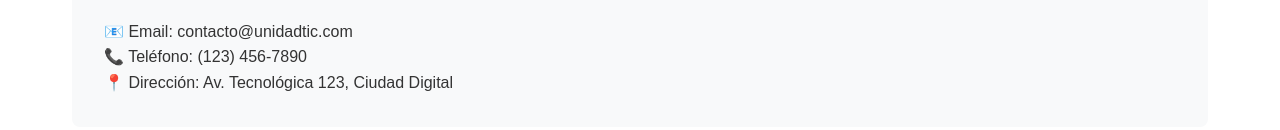
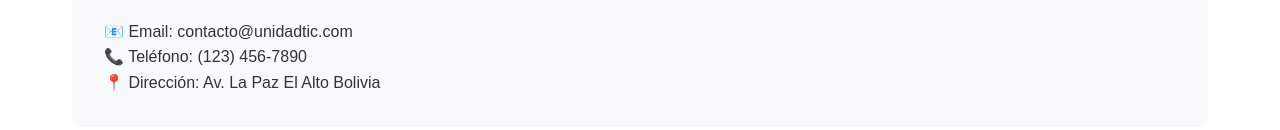
Before and after one commit to Sadam-qch/trunk-based, a plain HTML site: page index.html in a window 1280 px wide. Shown: the part 832-962 px from the top of the page. Drawn offline with Linux system fonts and the light colour scheme.

Commit message:
Agregando la direccion de la unidad

```diff
--- a/index.html
+++ b/index.html
@@ -105,7 +105,7 @@
             <div class="contact-info">
                 <p>📧 Email: contacto@unidadtic.com</p>
                 <p>📞 Teléfono: (123) 456-7890</p>
-                <p>📍 Dirección: Av. Tecnológica 123, Ciudad Digital</p>
+                <p>📍 Dirección: Av. La Paz El Alto Bolivia</p>
             </div>
         </section>
     </div>
```
